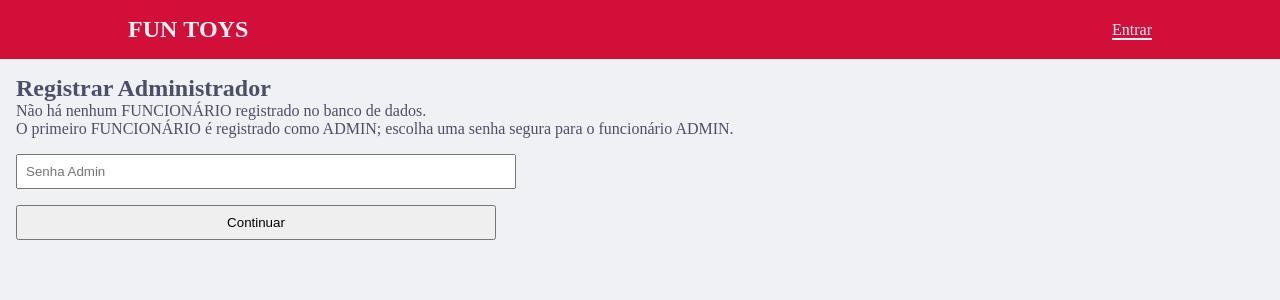
After one commit to Denilseven/classes, a Flask app: template outros/fun-toys-site/templates/firstusersetup.html in a window 1280 px wide. The commit adds this page. Shown: the top 300 px of the page. Run offline with Flask 3, Linux system fonts and the light colour scheme; the template is opened without the code that fills it, so the values that code supplies are empty.

Commit message:
Hello administrator

```diff
--- a/outros/fun-toys-site/app.py
+++ b/outros/fun-toys-site/app.py
@@ -2,6 +2,7 @@ import sqlite3, db
 from flask import Flask, render_template, session, request, redirect
 from flask_session import Session
 from helpers import apology, login_required, brl
+from werkzeug.security import check_password_hash, generate_password_hash
 
 app = Flask(__name__)
 app.jinja_env.filters["brl"] = brl
@@ -52,7 +53,37 @@ def login():
 
     # User reached route via GET (as by clicking a link or via redirect)
     else:
+        # Check if there is ANY user in the database, if not, do the "first user setup"
+        conn = sqlite3.connect("banco.db", check_same_thread=True)
+        cur = conn.cursor()
+        cur.execute("SELECT EXISTS(SELECT 1 FROM funcionario LIMIT 1);")
+        exists = (cur.fetchone()[0] == True)
+        cur.close()
+        conn.close()
+        if (not exists):
+            return render_template("firstusersetup.html")
+
         return render_template("login.html")
+
+@app.route("/firstusersetup", methods=["POST"])
+def firstusersetup():
+    password = request.form.get("password") # chat is this safe?
+    if not password:
+        return apology("O campo de senha é necessário")
+    conn = sqlite3.connect("banco.db", check_same_thread=True)
+    cur = conn.cursor()
+
+    cur.execute("INSERT INTO pessoa(nome) VALUES('ADMINISTRADOR');")
+    hash = generate_password_hash(password)
+    new_id = cur.lastrowid
+    cur.execute("INSERT INTO funcionario(cargo, id_pessoa, hash_senha, salario) VALUES('ADMIN', ?, ?, 0);", (new_id, hash))
+
+    conn.commit()
+    cur.close()
+    conn.close()
+
+    return redirect("/")
+
 
 @app.route("/logout")
 def logout():
@@ -75,6 +106,7 @@ def registertoy():
         cur = conn.cursor()
         cur.execute("INSERT INTO brinquedo(nome, fabricante, valor, estoque) VALUES(?, ?, ?, ?);", (toyname, manufacturer, value, quantity))
         conn.commit()
+        cur.close()
         conn.close() # kinda crazy all these lines for one thingy
 
         return redirect("/")
--- a/outros/fun-toys-site/db.py
+++ b/outros/fun-toys-site/db.py
@@ -24,6 +24,7 @@ def init_db():
             salario REAL NOT NULL,
             cargo TEXT NOT NULL,
             id_pessoa INTEGER NOT NULL,
+            hash_senha TEXT NOT NULL,
             FOREIGN KEY(id_pessoa) REFERENCES pessoa(id)
         );
         """
@@ -69,3 +70,6 @@ def init_db():
         );
         """
     )
+
+    cur.close()
+    conn.close()
--- /dev/null
+++ b/outros/fun-toys-site/templates/firstusersetup.html
@@ -0,0 +1,15 @@
+{% extends "layout.html" %}
+
+{% block title %}Registrar Administrador{% endblock %}
+
+{% block main %}
+    <h2>Registrar Administrador</h2>
+
+    <p>Não há nenhum FUNCIONÁRIO registrado no banco de dados.</p>
+    <p>O primeiro FUNCIONÁRIO é registrado como ADMIN; escolha uma senha segura para o funcionário ADMIN.</p>
+
+    <form action="/firstusersetup" method="post">
+        <input autocomplete="off" name="password" placeholder="Senha Admin" type="password">
+        <button class="btn btn-primary" type="submit">Continuar</button>
+    </form>
+{% endblock %}
--- a/outros/fun-toys-site/templates/registertoy.html
+++ b/outros/fun-toys-site/templates/registertoy.html
@@ -1,6 +1,6 @@
 {% extends "layout.html" %}
 
-{% block title %}Início{% endblock %}
+{% block title %}Registrar Brinquedo{% endblock %}
 
 {% block main %}
     <h2>Registrar Brinquedo</h2>
```
